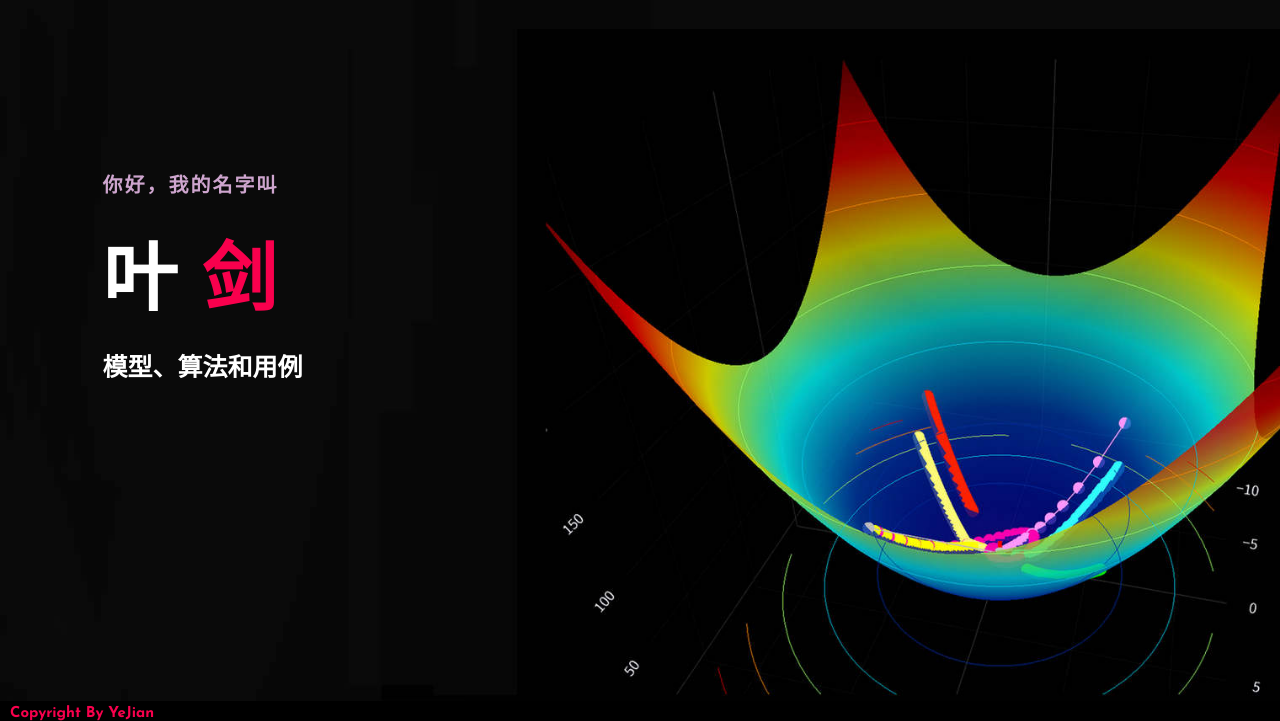
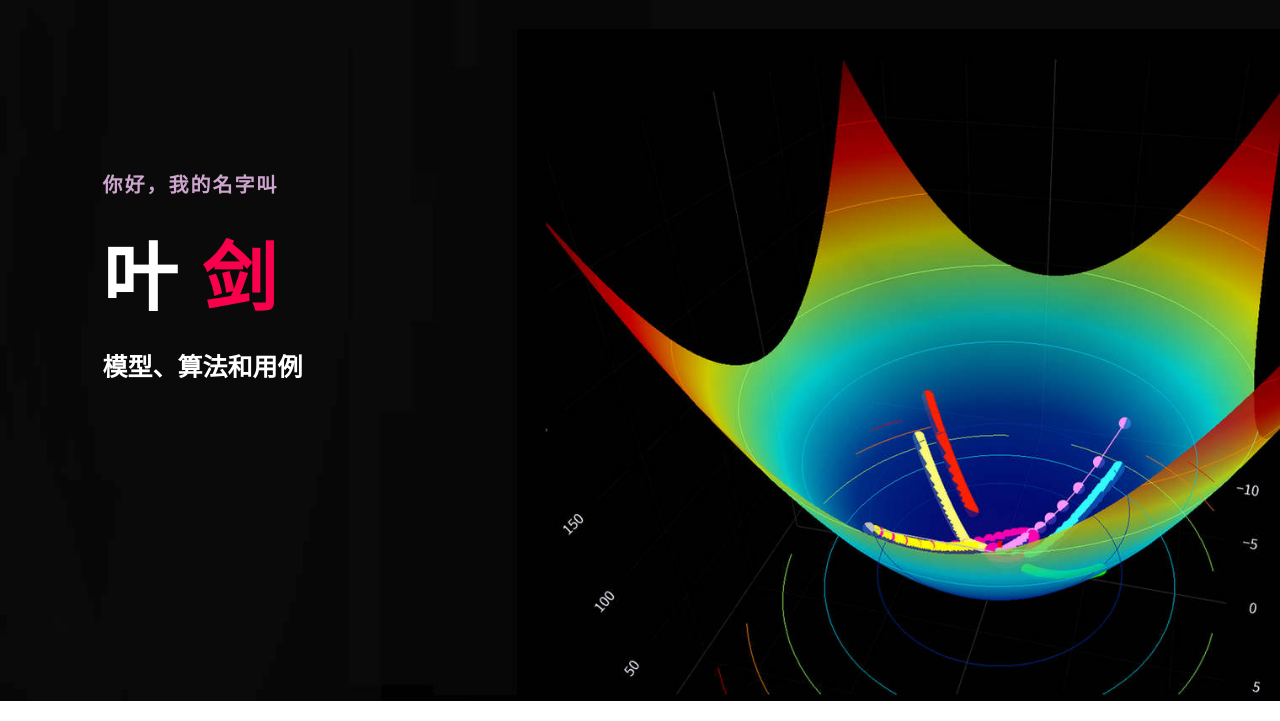
Before and after one commit to TaiChiTiger/TaiChiTiger.github.io, a plain HTML site: page index.html in a window 1280 px wide. Shown: the part 99-820 px from the top of the page. Drawn offline with Linux system fonts and the light colour scheme.

Commit message:
Update index.html

```diff
--- a/index.html
+++ b/index.html
@@ -50,10 +50,5 @@
 			</div>-->
 		</div>
 	</div>
-
-	<!------footer start--------->
-	<footer>
-		<p class="end"><span>Copyright By YeJian</span></p>
-	</footer>
 </body>
 </html>
```
